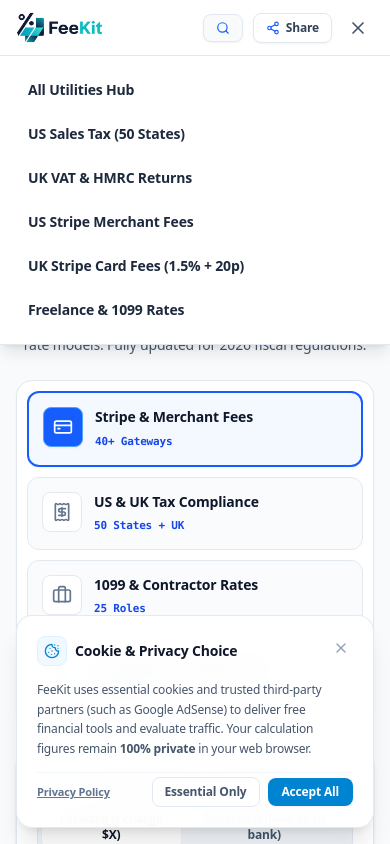
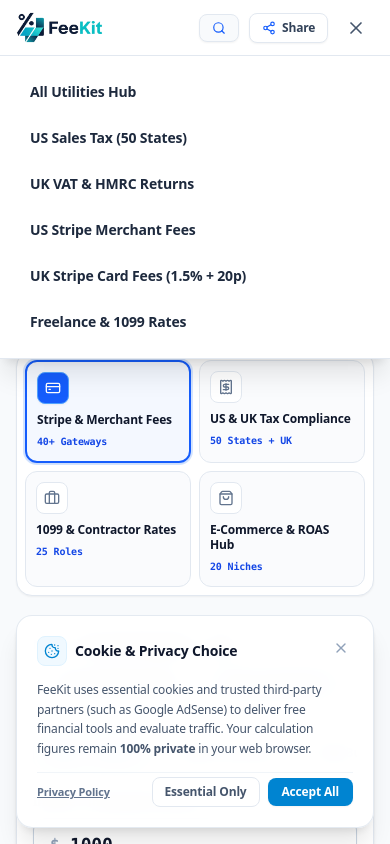
Before and after one commit to AaradhyaproK/feekit, a Next.js app: page / in a window 390 px wide. Both pictures are taken after a click on the button 358 px from the left and 27 px from the top of the page. Shown: the top 844 px of the page. Built offline with nearby package versions, Linux system fonts and the light colour scheme.

Commit message:
feat(ui): polish mobile responsiveness, physics spring animations, and 2x2 grids

```diff
--- a/src/app/globals.css
+++ b/src/app/globals.css
@@ -18,16 +18,92 @@
   --brand-purple: #7C3AED;
   --brand-amber: #D97706;
   --brand-rose: #E11D48;
+
+  /* Modern Physics-Based Spring Timing Curve (Baseline Widely Available) */
+  --spring-easing: linear(
+    0, 0.016 0.5%, 0.06 1%, 0.226 2%, 1.116 5.4%, 1.375 6.6%, 1.527 7.7%, 1.565 8.2%, 1.585 8.8%,
+    1.581 9.3%, 1.559 9.8%, 1.458 10.9%, 0.937 14.3%, 0.784 15.5%, 0.693 16.6%, 0.67 17.1%,
+    0.657 17.7%, 0.671 18.7%, 0.729 19.8%, 1.042 23.3%, 1.13 24.5%, 1.182 25.6%, 1.201 26.7%,
+    1.192 27.7%, 1.156 28.8%, 0.977 32.2%, 0.925 33.4%, 0.894 34.5%, 0.882 35.6%, 0.887 36.6%,
+    0.907 37.7%, 1.045 42.4%, 1.069 44.5%, 1.059 46.3%, 0.979 50.9%, 0.96 53.4%, 0.966 55.3%,
+    1.013 59.9%, 1.024 62.3%, 0.986 71.2%, 1.008 79.9%, 0.995 88.9%, 1
+  );
+  --smooth-bounce: cubic-bezier(0.34, 1.56, 0.64, 1);
+  --smooth-ease: cubic-bezier(0.16, 1, 0.3, 1);
 }
 
-body {
+html, body {
+  max-width: 100vw;
+  overflow-x: hidden;
+  position: relative;
   background-color: #F8FAFC;
   color: #1E293B;
   font-family: 'Inter', -apple-system, BlinkMacSystemFont, 'Segoe UI', Roboto, sans-serif;
-  overflow-x: hidden;
   letter-spacing: -0.011em;
   -webkit-font-smoothing: antialiased;
   -moz-osx-font-smoothing: grayscale;
+}
+
+/* Touch-friendly tactile spring micro-animations */
+.tap-spring {
+  transition: transform 0.22s var(--smooth-ease), background-color 0.15s ease, border-color 0.15s ease, box-shadow 0.15s ease;
+  will-change: transform;
+}
+
+.tap-spring:active {
+  transform: scale(0.965);
+}
+
+@media (hover: hover) {
+  .tap-spring:hover {
+    transform: translateY(-1px);
+  }
+}
+
+/* Hide scrollbars while maintaining smooth horizontal scroll */
+.no-scrollbar {
+  -ms-overflow-style: none;
+  scrollbar-width: none;
+}
+.no-scrollbar::-webkit-scrollbar {
+  display: none;
+}
+
+.smooth-scroll-x {
+  overflow-x: auto;
+  -webkit-overflow-scrolling: touch;
+  scroll-behavior: smooth;
+}
+
+/* Fluid Entrance Animations */
+@keyframes fadeSlideUp {
+  0% {
+    opacity: 0;
+    transform: translateY(8px);
+  }
+  100% {
+    opacity: 1;
+    transform: translateY(0);
+  }
+}
+
+@keyframes scaleIn {
+  0% {
+    opacity: 0;
+    transform: scale(0.97);
+  }
+  100% {
+    opacity: 1;
+    transform: scale(1);
+  }
+}
+
+.animate-fade-slide {
+  animation: fadeSlideUp 0.28s var(--smooth-ease) forwards;
+}
+
+.animate-scale-in {
+  animation: scaleIn 0.24s var(--smooth-ease) forwards;
 }
 
 /* Pristine light scrollbars */
@@ -73,3 +149,12 @@ body {
   -webkit-backdrop-filter: blur(12px);
   border-bottom: 1px solid #E2E8F0;
 }
+
+@media (prefers-reduced-motion: reduce) {
+  *, ::before, ::after {
+    animation-duration: 0.01ms !important;
+    animation-iteration-count: 1 !important;
+    transition-duration: 0.01ms !important;
+    scroll-behavior: auto !important;
+  }
+}
--- a/src/app/page.tsx
+++ b/src/app/page.tsx
@@ -109,9 +109,9 @@ export default function FeeKitHome() {
         </p>
       </div>
 
-      {/* Main Suite Switcher Bar (Anti-Truncation Modern Segmented Design) */}
-      <div className="rounded-2xl border border-slate-200 bg-white p-2.5 shadow-xs">
-        <div className="grid grid-cols-1 sm:grid-cols-2 lg:grid-cols-4 gap-2.5">
+      {/* Main Suite Switcher Bar (Responsive 2x2 on Mobile, 4x1 on Desktop) */}
+      <div className="rounded-2xl border border-slate-200 bg-white p-2 sm:p-2.5 shadow-xs">
+        <div className="grid grid-cols-2 lg:grid-cols-4 gap-2 sm:gap-2.5">
           {suites.map((s) => {
             const Icon = s.icon;
             const isSelected = activeSuite === s.id;
@@ -120,28 +120,28 @@ export default function FeeKitHome() {
                 key={s.id}
                 type="button"
                 onClick={() => setActiveSuite(s.id)}
-                className={`flex items-start gap-3 rounded-xl p-3.5 text-left transition-all ${
+                className={`tap-spring flex flex-col sm:flex-row items-start gap-2 sm:gap-3 rounded-xl p-2.5 sm:p-3.5 text-left transition-all ${
                   isSelected
-                    ? 'border-2 border-blue-600 bg-blue-50/70 text-slate-900 shadow-xs'
+                    ? 'border-2 border-blue-600 bg-blue-50/70 text-slate-900 shadow-xs ring-2 ring-blue-500/20'
                     : 'border border-slate-200 bg-slate-50/70 text-slate-600 hover:border-slate-300 hover:bg-white hover:text-slate-900'
                 }`}
               >
                 <div
-                  className={`flex h-10 w-10 shrink-0 items-center justify-center rounded-lg border ${
+                  className={`flex h-8 w-8 sm:h-10 sm:w-10 shrink-0 items-center justify-center rounded-lg border transition-colors ${
                     isSelected
                       ? 'border-blue-400 bg-blue-600 text-white shadow-xs'
                       : 'border-slate-200 bg-white text-slate-500'
                   }`}
                 >
-                  <Icon className="h-5 w-5" />
+                  <Icon className="h-4 w-4 sm:h-5 sm:w-5" />
                 </div>
                 <div className="min-w-0 flex-1">
                   <div className="flex items-center justify-between gap-1">
-                    <span className="text-sm font-bold text-slate-900 leading-snug">
+                    <span className="text-xs sm:text-sm font-bold text-slate-900 leading-tight">
                       {s.name}
                     </span>
                   </div>
-                  <span className="inline-block text-[11px] text-blue-700 font-mono font-bold mt-0.5">
+                  <span className="inline-block text-[10px] sm:text-[11px] text-blue-700 font-mono font-bold mt-0.5">
                     {s.badge}
                   </span>
                 </div>
@@ -151,8 +151,8 @@ export default function FeeKitHome() {
         </div>
       </div>
 
-      {/* Primary Universal Live Tool Canvas */}
-      <section aria-label="Interactive Universal Calculator">
+      {/* Primary Universal Live Tool Canvas with Smooth Fade-Slide */}
+      <section aria-label="Interactive Universal Calculator" className="animate-fade-slide key={activeSuite}">
         {activeSuite === 'merchant' && (
           <MerchantFeeCalculator initialGateway="stripe" initialAmount={1000} />
         )}
--- a/src/components/calculators/MerchantFeeCalculator.tsx
+++ b/src/components/calculators/MerchantFeeCalculator.tsx
@@ -67,45 +67,45 @@ Calculated on: https://usefeekit.com`;
   };
 
   return (
-    <div className="rounded-2xl border border-slate-200 bg-white p-5 sm:p-7 shadow-sm">
+    <div className="rounded-2xl border border-slate-200 bg-white p-4 sm:p-7 shadow-sm">
       {/* Direction & Calculation Mode Switcher */}
-      <div className="flex flex-col sm:flex-row items-start sm:items-center justify-between gap-3 border-b border-slate-200 pb-4">
+      <div className="flex flex-col sm:flex-row items-start sm:items-center justify-between gap-3 border-b border-slate-200 pb-3 sm:pb-4">
         <div className="flex items-center gap-2 text-xs">
           <span className="font-semibold text-slate-500">Mode:</span>
-          <span className="font-bold text-slate-900">
-            {direction === 'forward' ? 'Forward (Charge $X → Net Received)' : 'Reverse (Need $X → Gross to Charge)'}
+          <span className="font-bold text-slate-900 truncate">
+            {direction === 'forward' ? 'Forward (Charge $X → Net)' : 'Reverse (Need $X → Charge)'}
           </span>
         </div>
 
         {/* Direction Switcher Pill */}
-        <div className="flex items-center rounded-xl bg-slate-100 p-1 border border-slate-200">
+        <div className="w-full sm:w-auto grid grid-cols-2 sm:flex items-center rounded-xl bg-slate-100 p-1 border border-slate-200">
           <button
             type="button"
             onClick={() => setDirection('forward')}
-            className={`rounded-lg px-3.5 py-1.5 text-xs font-bold transition-all ${
+            className={`tap-spring rounded-lg px-2.5 sm:px-3.5 py-1.5 text-xs font-bold transition-all text-center ${
               direction === 'forward'
                 ? 'bg-white text-slate-900 shadow-xs'
                 : 'text-slate-600 hover:text-slate-900'
             }`}
           >
-            Forward (I charge $X)
+            Forward (Charge $X)
           </button>
           <button
             type="button"
             onClick={() => setDirection('reverse')}
-            className={`rounded-lg px-3.5 py-1.5 text-xs font-bold transition-all ${
+            className={`tap-spring rounded-lg px-2.5 sm:px-3.5 py-1.5 text-xs font-bold transition-all text-center ${
               direction === 'reverse'
                 ? 'bg-white text-slate-900 shadow-xs'
                 : 'text-slate-600 hover:text-slate-900'
             }`}
           >
-            Reverse (I need $X in bank)
+            Reverse (Need $X)
           </button>
         </div>
       </div>
 
-      {/* Gateway Selector Tabs */}
-      <div className="mt-5 flex gap-2 overflow-x-auto pb-2 scrollbar-none">
+      {/* Gateway Selector Tabs with Smooth Touch Scroll */}
+      <div className="mt-4 sm:mt-5 w-full min-w-0 max-w-full overflow-x-auto py-1 scrollbar-none flex gap-2 no-scrollbar smooth-scroll-x">
         {(Object.keys(GATEWAYS) as PaymentGatewayId[]).map((id) => {
           const g = GATEWAYS[id];
           const isSelected = gateway === id;
@@ -114,7 +114,7 @@ Calculated on: https://usefeekit.com`;
               key={id}
               type="button"
               onClick={() => setGateway(id)}
-              className={`group flex shrink-0 items-center gap-2 rounded-xl border px-3.5 py-2 text-xs font-bold transition-all ${
+              className={`tap-spring shrink-0 whitespace-nowrap group flex items-center gap-2 rounded-xl border px-3 sm:px-3.5 py-2 text-xs font-bold transition-all ${
                 isSelected
                   ? 'border-blue-500 bg-blue-50/70 text-blue-700 shadow-xs'
                   : 'border-slate-200 bg-white text-slate-600 hover:border-slate-300 hover:text-slate-900'
@@ -122,7 +122,7 @@ Calculated on: https://usefeekit.com`;
             >
               <span>{g.name}</span>
               {g.badge && (
-                <span className={`rounded px-1.5 py-0.2 text-[9px] font-extrabold uppercase ${
+                <span className={`rounded px-1.5 py-0.5 text-[9px] font-extrabold uppercase ${
                   g.badge === 'Lowest Fee' ? 'bg-emerald-100 text-emerald-800' : 'bg-blue-100 text-blue-800'
                 }`}>
                   {g.badge}
@@ -134,13 +134,13 @@ Calculated on: https://usefeekit.com`;
       </div>
 
       {/* Input Form Fields */}
-      <div className="mt-6 grid grid-cols-1 md:grid-cols-12 gap-5 items-end">
+      <div className="mt-5 sm:mt-6 grid grid-cols-1 md:grid-cols-12 gap-4 sm:gap-5 items-end">
         <div className="md:col-span-6">
           <label htmlFor="transaction-amount-input" className="block text-xs font-semibold text-slate-700 mb-2">
             {direction === 'forward' ? 'Invoice / Transaction Amount' : 'Target Net Payout Needed in Bank'}
           </label>
-          <div className="relative rounded-xl border border-slate-300 bg-white focus-within:border-blue-600 focus-within:ring-2 focus-within:ring-blue-100 transition-all shadow-xs">
-            <span className="pointer-events-none absolute inset-y-0 left-0 flex items-center pl-4 font-mono text-lg font-bold text-slate-400">
+          <div className="relative rounded-xl border border-slate-300 bg-white focus-within:border-blue-600 focus-within:ring-2 focus-within:ring-blue-100 shadow-xs">
+            <span className="pointer-events-none absolute inset-y-0 left-0 flex items-center pl-4 font-mono text-base font-bold text-slate-400">
               {currencySymbol}
             </span>
             <input
@@ -148,26 +148,21 @@ Calculated on: https://usefeekit.com`;
               type="number"
               min="0"
               step="any"
-              value={amount === 0 ? '' : amount}
+              value={amount}
               onChange={(e) => setAmount(Number(e.target.value))}
-              placeholder="0.00"
-              className="w-full bg-transparent py-3.5 pl-10 pr-4 font-mono text-xl sm:text-2xl font-extrabold text-slate-900 placeholder-slate-400 focus:outline-none"
+              className="w-full bg-transparent py-3 pl-9 pr-4 font-mono text-lg font-bold text-slate-900 focus:outline-none"
+              placeholder="1000.00"
             />
           </div>
         </div>
 
-        {/* Quick Amount Presets */}
-        <div className="md:col-span-6 flex flex-wrap gap-2 items-center">
-          {[100, 250, 500, 1000, 2500, 5000].map((preset) => (
+        <div className="md:col-span-6 flex gap-2">
+          {[100, 500, 1000, 5000].map((preset) => (
             <button
               key={preset}
               type="button"
               onClick={() => setAmount(preset)}
-              className={`rounded-lg border px-3 py-2 text-xs font-mono font-semibold transition-colors ${
-                amount === preset
-                  ? 'border-blue-600 bg-blue-50 text-blue-700'
-                  : 'border-slate-200 bg-slate-50 text-slate-600 hover:border-slate-300 hover:text-slate-900'
-              }`}
+              className="tap-spring flex-1 rounded-xl border border-slate-200 bg-slate-50 py-2.5 text-xs font-mono font-bold text-slate-700 hover:bg-blue-50 hover:border-blue-300 hover:text-blue-700 transition-colors"
             >
               {currencySymbol}{preset.toLocaleString()}
             </button>
--- a/src/components/layout/Header.tsx
+++ b/src/components/layout/Header.tsx
@@ -82,7 +82,7 @@ export function Header({ onOpenCommandPalette }: HeaderProps) {
         <button
           type="button"
           onClick={onOpenCommandPalette}
-          className="flex items-center gap-2 rounded-lg border border-slate-200 bg-slate-50 px-3 py-1.5 text-xs font-medium text-slate-600 hover:border-blue-400 hover:bg-white hover:text-slate-900 transition-all shadow-xs"
+          className="tap-spring flex items-center gap-2 rounded-lg border border-slate-200 bg-slate-50 px-3 py-1.5 text-xs font-medium text-slate-600 hover:border-blue-400 hover:bg-white hover:text-slate-900 transition-all shadow-xs"
         >
           <Search className="h-3.5 w-3.5 text-blue-600" />
           <span className="hidden md:inline">Quick Search</span>
@@ -95,7 +95,7 @@ export function Header({ onOpenCommandPalette }: HeaderProps) {
         <button
           type="button"
           onClick={handleShare}
-          className="inline-flex items-center gap-1.5 rounded-lg border border-slate-200 bg-white px-3 py-1.5 text-xs font-semibold text-slate-700 hover:border-blue-400 hover:text-blue-600 transition-all shadow-xs"
+          className="tap-spring inline-flex items-center gap-1.5 rounded-lg border border-slate-200 bg-white px-3 py-1.5 text-xs font-semibold text-slate-700 hover:border-blue-400 hover:text-blue-600 transition-all shadow-xs"
           title="Share exact calculation parameters via URL"
         >
           {copiedShare ? (
@@ -115,60 +115,67 @@ export function Header({ onOpenCommandPalette }: HeaderProps) {
         <button
           type="button"
           onClick={() => setMobileMenuOpen(!mobileMenuOpen)}
-          className="lg:hidden rounded-lg p-1.5 text-slate-600 hover:bg-slate-100 hover:text-slate-900"
+          className="tap-spring lg:hidden rounded-lg p-2 text-slate-600 hover:bg-slate-100 hover:text-slate-900"
+          aria-label="Toggle navigation menu"
         >
           {mobileMenuOpen ? <X className="h-5 w-5" /> : <Menu className="h-5 w-5" />}
         </button>
       </div>
 
-      {/* Mobile Drawer */}
+      {/* Mobile Drawer with Backdrop */}
       {mobileMenuOpen && (
-        <div className="absolute top-14 left-0 right-0 z-30 border-b border-slate-200 bg-white p-4 lg:hidden shadow-lg">
-          <div className="space-y-2">
+        <>
+          <div
+            className="fixed inset-0 top-14 bg-slate-900/30 backdrop-blur-xs z-25 lg:hidden animate-fade-slide"
+            onClick={() => setMobileMenuOpen(false)}
+          />
+          <div className="absolute top-14 left-0 right-0 z-30 border-b border-slate-200 bg-white p-4 lg:hidden shadow-xl animate-fade-slide">
+            <div className="space-y-1.5">
               <Link
                 href="/"
                 onClick={() => setMobileMenuOpen(false)}
-              className="block rounded-lg px-3 py-2 text-sm font-semibold text-slate-800 hover:bg-slate-50"
+                className="tap-spring block rounded-xl px-3.5 py-2.5 text-sm font-bold text-slate-800 hover:bg-blue-50 hover:text-blue-600"
               >
                 All Utilities Hub
               </Link>
               <Link
                 href="/tools/sales-tax-calculator/california"
                 onClick={() => setMobileMenuOpen(false)}
-              className="block rounded-lg px-3 py-2 text-sm font-semibold text-slate-800 hover:bg-slate-50"
+                className="tap-spring block rounded-xl px-3.5 py-2.5 text-sm font-bold text-slate-800 hover:bg-blue-50 hover:text-blue-600"
               >
                 US Sales Tax (50 States)
               </Link>
               <Link
                 href="/tools/vat-calculator/united-kingdom"
                 onClick={() => setMobileMenuOpen(false)}
-              className="block rounded-lg px-3 py-2 text-sm font-semibold text-slate-800 hover:bg-slate-50"
+                className="tap-spring block rounded-xl px-3.5 py-2.5 text-sm font-bold text-slate-800 hover:bg-blue-50 hover:text-blue-600"
               >
                 UK VAT & HMRC Returns
               </Link>
               <Link
                 href="/tools/stripe-fee-calculator/usa"
                 onClick={() => setMobileMenuOpen(false)}
-              className="block rounded-lg px-3 py-2 text-sm font-semibold text-slate-800 hover:bg-slate-50"
+                className="tap-spring block rounded-xl px-3.5 py-2.5 text-sm font-bold text-slate-800 hover:bg-blue-50 hover:text-blue-600"
               >
                 US Stripe Merchant Fees
               </Link>
               <Link
                 href="/tools/stripe-fee-calculator/uk"
                 onClick={() => setMobileMenuOpen(false)}
-              className="block rounded-lg px-3 py-2 text-sm font-semibold text-slate-800 hover:bg-slate-50"
+                className="tap-spring block rounded-xl px-3.5 py-2.5 text-sm font-bold text-slate-800 hover:bg-blue-50 hover:text-blue-600"
               >
                 UK Stripe Card Fees (1.5% + 20p)
               </Link>
               <Link
                 href="/tools/freelance-rate-calculator/software-engineer"
                 onClick={() => setMobileMenuOpen(false)}
-              className="block rounded-lg px-3 py-2 text-sm font-semibold text-slate-800 hover:bg-slate-50"
+                className="tap-spring block rounded-xl px-3.5 py-2.5 text-sm font-bold text-slate-800 hover:bg-blue-50 hover:text-blue-600"
               >
                 Freelance & 1099 Rates
               </Link>
             </div>
           </div>
+        </>
       )}
     </header>
   );
--- a/src/components/monetization/AdBanner.tsx
+++ b/src/components/monetization/AdBanner.tsx
@@ -105,19 +105,21 @@ export function AdBanner({
   // 1. Top Billboard / Leaderboard Banner (Compact, space-efficient, professional)
   if (slot === 'leaderboard') {
     return (
-      <div className={cn('w-full my-1.5 sm:my-2', className)}>
-        <div className="w-full rounded-xl border border-blue-200/70 bg-gradient-to-r from-blue-50/50 via-white to-sky-50/40 px-3 py-2 sm:px-4 sm:py-2.5 text-slate-800 shadow-xs transition-all hover:border-blue-300">
-          <div className="flex flex-col sm:flex-row items-center justify-between gap-2.5">
-            <div className="flex items-center gap-2.5 min-w-0">
-              <span className="shrink-0 font-mono text-[9px] font-bold uppercase tracking-wider text-slate-400 bg-slate-100/90 px-1.5 py-0.5 rounded border border-slate-200">
+      <div className={cn('w-full my-1.5 sm:my-2 overflow-hidden', className)}>
+        <div className="w-full rounded-xl border border-blue-200/80 bg-gradient-to-r from-blue-50/60 via-white to-sky-50/50 p-2 sm:px-4 sm:py-2.5 text-slate-800 shadow-xs transition-all hover:border-blue-300">
+          <div className="flex items-center justify-between gap-2 sm:gap-3">
+            <div className="flex items-center gap-2 min-w-0 flex-1 overflow-hidden">
+              <span className="shrink-0 font-mono text-[9px] font-bold uppercase tracking-wider text-slate-400 bg-slate-100 px-1.5 py-0.5 rounded border border-slate-200">
                 AD
               </span>
               <span className="shrink-0 hidden md:inline-flex text-[10px] uppercase font-bold tracking-wider px-2 py-0.5 rounded-full bg-blue-100 text-blue-800 border border-blue-200">
                 {finalBadge}
               </span>
-              <span className="shrink-0 text-xs font-bold text-slate-900">{finalSponsor}</span>
+              <span className="shrink-0 text-xs font-bold text-slate-900 truncate max-w-[110px] sm:max-w-none">
+                {finalSponsor}
+              </span>
               <span className="hidden sm:inline text-slate-300">|</span>
-              <p className="text-xs font-semibold text-slate-700 truncate">
+              <p className="hidden xs:block text-xs font-medium text-slate-600 truncate flex-1 min-w-0">
                 {finalTitle}
               </p>
             </div>
@@ -126,7 +128,7 @@ export function AdBanner({
               href={finalCtaLink}
               target="_blank"
               rel="noopener noreferrer sponsored"
-              className="shrink-0 inline-flex items-center gap-1.5 rounded-lg bg-blue-600 px-3 py-1.5 text-xs font-bold text-white transition-all hover:bg-blue-700 active:scale-95 shadow-xs whitespace-nowrap"
+              className="shrink-0 tap-spring inline-flex items-center gap-1.5 rounded-lg bg-blue-600 px-2.5 py-1.5 sm:px-3 text-xs font-bold text-white shadow-xs hover:bg-blue-700 whitespace-nowrap"
             >
               <span>{finalCtaText}</span>
               <ExternalLink className="h-3 w-3" />
```
Also changed, not shown: src/components/calculators/EcommerceProfitCalculator.tsx (+26 -26 lines), src/components/calculators/FreelanceRateCalculator.tsx (+16 -16 lines), src/components/calculators/TaxCalculator.tsx (+10 -10 lines). Lines whose indentation alone changed are shown as unchanged.
